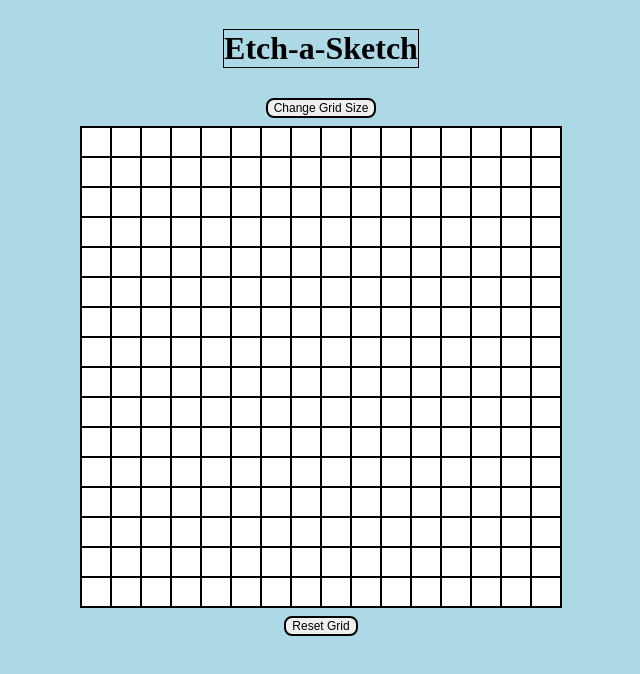
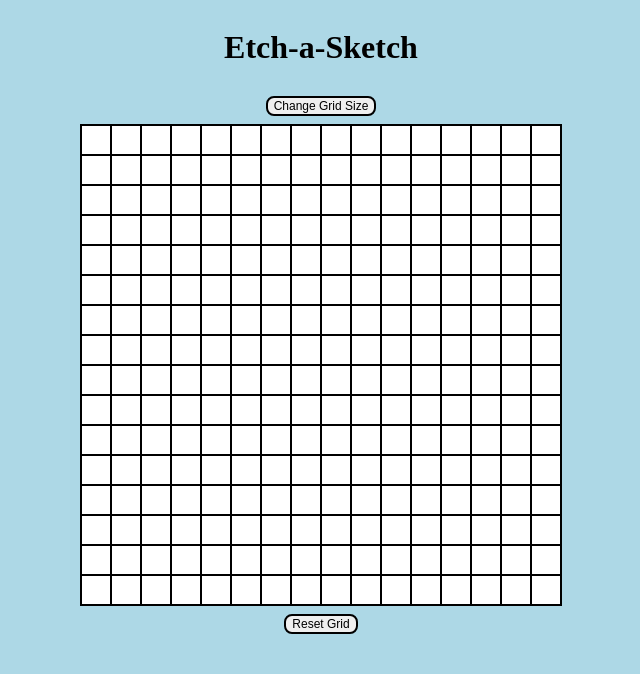
Before and after one commit to devinjathan/Etch-a-Sketch, a plain HTML site: page index.html in a window 1280 px wide. Shown: the whole page, without its empty margins (319-959 px from the left). Drawn offline with Linux system fonts and the light colour scheme.

Commit message:
fixed border around title

```diff
--- a/style.css
+++ b/style.css
@@ -25,12 +25,6 @@ body {
 }
 
 /*
-    Header
-*/
-.Title {
-    border: 1px solid black;
-}
-/*
     Change Dimensions Button
 */
 #dimensions, #reset {
```
